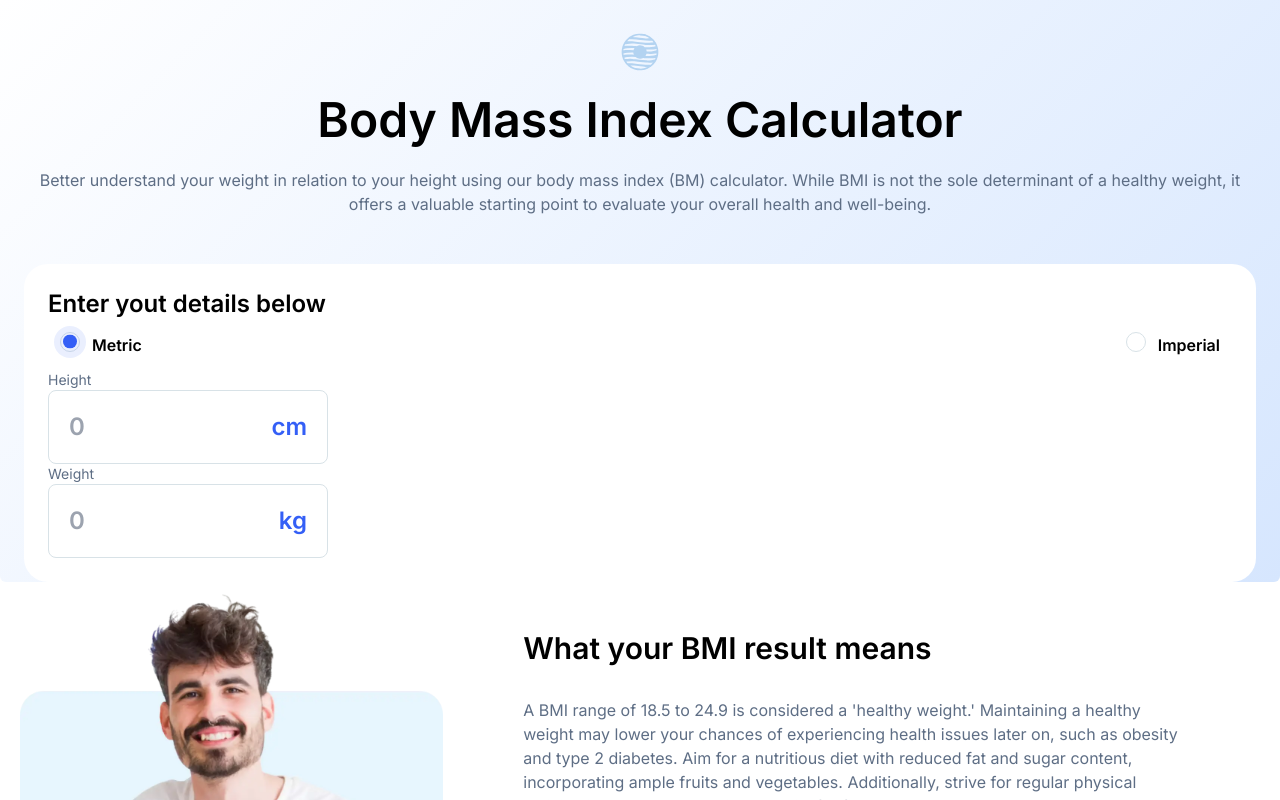
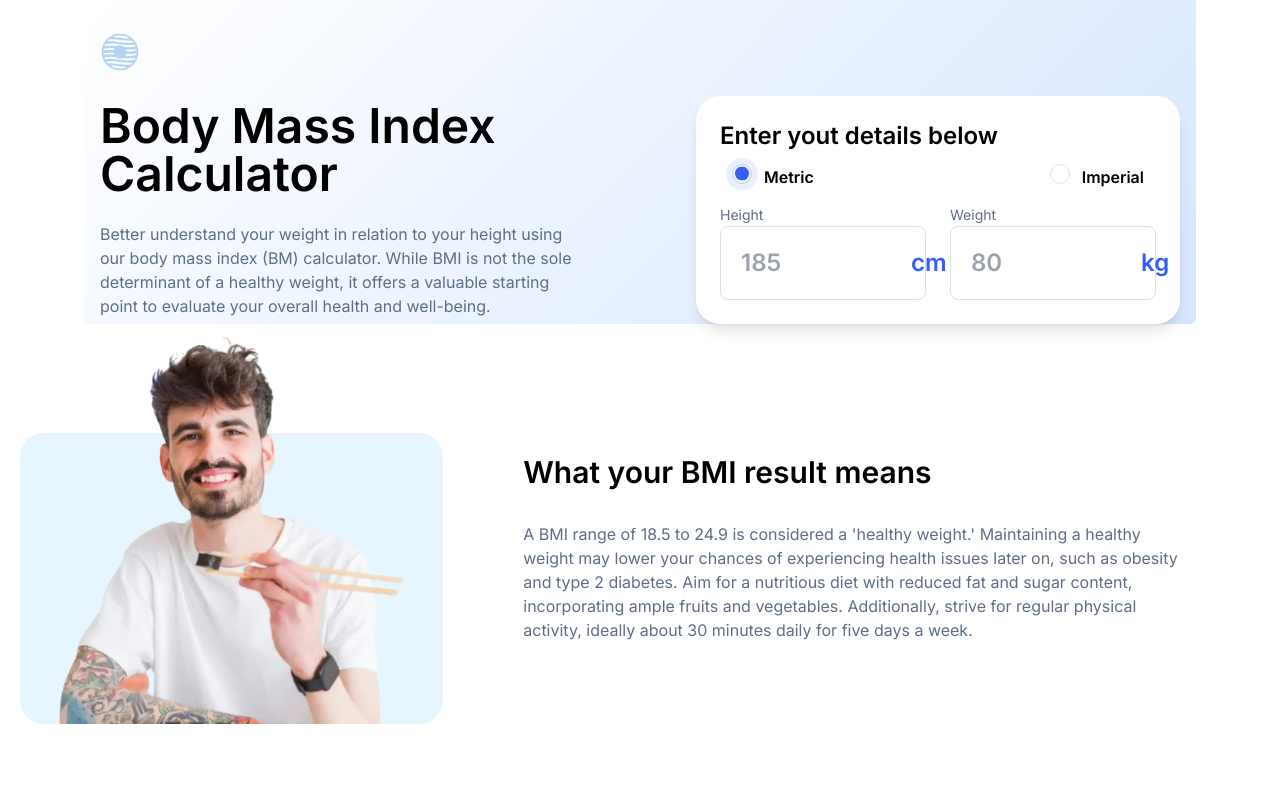
Before and after one commit to alfonso-ramos/bmi-calculator, a Vue app: page / in a window 1280 px wide. Shown: the top 800 px of the page. Built offline with nearby package versions, Linux system fonts and the light colour scheme.

Commit message:
[ADD] agregando estilos, quedo hasta la version tablet

```diff
--- a/src/components/Calculator.vue
+++ b/src/components/Calculator.vue
@@ -35,22 +35,18 @@ watch([height, weight, feet, inches, stones, pounds], () => {
 </script>
 
 <template>
-    <div class="bg-white rounded-3xl p-6">
+    <div class="bg-white rounded-3xl p-6 shadow-lg">
         <h2 class="text-2xl font-semibold">Enter yout details below</h2>
         <div class="flex justify-between">
             <label class="relative flex items-center p-3 rounded-full cursor-pointer gap-3" htmlFor="blue">
                 <div>
-                    <input
-                        name="color"
-                        type="radio"
-                        class="before:content[''] peer relative h-5 w-5 cursor-pointer appearance-none rounded-full border border-borders text-blue transition-all before:absolute before:top-2/4 before:left-2/4 before:block before:h-8 before:w-8 before:-translate-y-2/4 before:-translate-x-2/4 before:rounded-full before:bg-blue before:opacity-0 before:transition-opacity
-                        checked:before:bg-blue checked:before:opacity-10 hover:border-blue"
-                        value="metric"
-                        id="blue"
-                        v-model="selectedSystem"/>
+                    <input name="color" type="radio" class="before:content[''] peer relative h-5 w-5 cursor-pointer appearance-none rounded-full border border-borders text-blue transition-all before:absolute before:top-2/4 before:left-2/4 before:block before:h-8 before:w-8 before:-translate-y-2/4 before:-translate-x-2/4 before:rounded-full before:bg-blue before:opacity-0 before:transition-opacity
+                        checked:before:bg-blue checked:before:opacity-10 hover:border-blue" value="metric" id="blue"
+                        v-model="selectedSystem" />
                     <span
                         class="absolute text-blue transition-opacity opacity-0 pointer-events-none translate-y-[2.5px] -translate-x-[17px] peer-checked:opacity-100">
-                        <svg xmlns="http://www.w3.org/2000/svg" class="h-3.5 w-3.5" viewBox="0 0 16 16" fill="currentColor">
+                        <svg xmlns="http://www.w3.org/2000/svg" class="h-3.5 w-3.5" viewBox="0 0 16 16"
+                            fill="currentColor">
                             <circle data-name="ellipse" cx="8" cy="8" r="8"></circle>
                         </svg>
                     </span>
@@ -61,17 +57,13 @@ watch([height, weight, feet, inches, stones, pounds], () => {
             </label>
             <label class="relative flex items-center p-3 rounded-full cursor-pointer gap-3" htmlFor="blue">
                 <div>
-                    <input
-                        name="color"
-                        type="radio"
-                        class="before:content[''] peer relative h-5 w-5 cursor-pointer appearance-none rounded-full border border-borders text-blue transition-all before:absolute before:top-2/4 before:left-2/4 before:block before:h-8 before:w-8 before:-translate-y-2/4 before:-translate-x-2/4 before:rounded-full before:bg-blue before:opacity-0 before:transition-opacity
-                        checked:before:bg-blue checked:before:opacity-10 hover:border-blue"
-                        value="imperial"
-                        id="blue"
-                        v-model="selectedSystem"/>
+                    <input name="color" type="radio" class="before:content[''] peer relative h-5 w-5 cursor-pointer appearance-none rounded-full border border-borders text-blue transition-all before:absolute before:top-2/4 before:left-2/4 before:block before:h-8 before:w-8 before:-translate-y-2/4 before:-translate-x-2/4 before:rounded-full before:bg-blue before:opacity-0 before:transition-opacity
+                        checked:before:bg-blue checked:before:opacity-10 hover:border-blue" value="imperial" id="blue"
+                        v-model="selectedSystem" />
                     <span
                         class="absolute text-blue transition-opacity opacity-0 pointer-events-none translate-y-[2.5px] -translate-x-[17px] peer-checked:opacity-100">
-                        <svg xmlns="http://www.w3.org/2000/svg" class="h-3.5 w-3.5" viewBox="0 0 16 16" fill="currentColor">
+                        <svg xmlns="http://www.w3.org/2000/svg" class="h-3.5 w-3.5" viewBox="0 0 16 16"
+                            fill="currentColor">
                             <circle data-name="ellipse" cx="8" cy="8" r="8"></circle>
                         </svg>
                     </span>
@@ -82,42 +74,54 @@ watch([height, weight, feet, inches, stones, pounds], () => {
             </label>
         </div>
 
-        <div v-if="selectedSystem === 'metric'">
-            <label for="height">
-                <p class="text-sm text-dark-electric-blue">Height</p>
-            </label>
-            <div class="flex justify-between bg-white rounded-lg border border-solid border-borders p-5 max-w-[280px]">
-                <input class="font-semibold text-2xl w-[170px]" id="height" type="number" inputmode="numeric" min="0" placeholder="0" v-model.number="height">
-                <p class="text-2xl text-blue font-semibold">cm</p>
+        <div v-if="selectedSystem === 'metric'" class="md:grid md:grid-cols-2 gap-6">
+            <div>
+                <label class="inline-block" for="height">
+                    <p class="text-sm w-20 text-dark-electric-blue">Height</p>
+                </label>
+                <div class="flex justify-between bg-white rounded-lg border border-solid border-borders p-5 ">
+                    <input class="font-semibold text-2xl w-[170px]" id="height" type="number" inputmode="numeric"
+                        min="0" placeholder="185" v-model.number="height">
+                    <p class="text-2xl text-blue font-semibold">cm</p>
+                </div>
             </div>
-            <label for="weight">
-                <p class="text-sm text-dark-electric-blue">Weight</p>
-            </label>
-            <div class="flex justify-between bg-white rounded-lg border border-solid border-borders p-5 max-w-[280px]">
-                <input class="font-semibold text-2xl w-[170px]" id="weight" placeholder="0" type="number" v-model.number="weight">
-                <p class="text-2xl text-blue font-semibold">kg</p>
+
+            <div>
+
+                <label class="inline-block" for="weight">
+                    <p class="text-sm w-20 text-dark-electric-blue">Weight</p>
+                </label>
+                <div class="flex justify-between bg-white rounded-lg border border-solid border-borders p-5">
+                    <input class="font-semibold text-2xl w-[170px]" id="weight" placeholder="80" type="number"
+                        v-model.number="weight">
+                    <p class="text-2xl text-blue font-semibold">kg</p>
+                </div>
             </div>
         </div>
         <div v-else>
             <label for="feet">Height</label>
             <div class="flex gap-4">
                 <div class="flex justify-between bg-white rounded-lg border border-solid border-borders p-5 w-[132px]">
-                    <input class="w-10" id="feet" type="number" v-model.number="feet">
+                    <input class="font-semibold text-2xl w-10" id="feet" type="number" v-model.number="feet"
+                        placeholder="5">
                     <p class="text-2xl text-blue font-semibold">ft</p>
                 </div>
                 <div class="flex justify-between bg-white rounded-lg border border-solid border-borders p-5 w-[132px]">
-                    <input class="w-10" id="inches" type="number" v-model.number="inches">
+                    <input class="font-semibold text-2xl w-10" id="inches" type="number" v-model.number="inches"
+                        placeholder="11">
                     <p class="text-2xl text-blue font-semibold">in</p>
                 </div>
             </div>
             <label for="stones">Weight</label>
             <div class="flex gap-4">
                 <div class="flex justify-between bg-white rounded-lg border border-solid border-borders p-5 w-[132px]">
-                    <input class="w-10" id="stones" type="number" v-model.number="stones">
+                    <input class="font-semibold text-2xl w-10" id="stones" type="number" v-model.number="stones"
+                        placeholder="11">
                     <p class="text-2xl text-blue font-semibold">st</p>
                 </div>
                 <div class="flex justify-between bg-white rounded-lg border border-solid border-borders p-5 w-[132px]">
-                    <input class="w-10" id="pounds" type="number" v-model.number="pounds">
+                    <input class=" font-semibold text-2xl w-10" id="pounds" type="number" v-model.number="pounds"
+                        placeholder="4">
                     <p class="text-2xl text-blue font-semibold">lbs</p>
                 </div>
             </div>
@@ -126,6 +130,7 @@ watch([height, weight, feet, inches, stones, pounds], () => {
             <p>Calculating...</p>
         </div>
         <div v-else>
-            <p v-if="bmi !== null">BMI : {{ bmi.toFixed(1) }}</p></div>
+            <p v-if="bmi !== null">BMI : {{ bmi.toFixed(1) }}</p>
+        </div>
     </div>
 </template>
--- a/src/components/Header.vue
+++ b/src/components/Header.vue
@@ -2,17 +2,21 @@
 import Calculator from './Calculator.vue';
 </script>
 <template>
-    <div class="bg-gradient rounded-b-md pt-8 px-6">
-        <img class="mx-auto size-10 mb-6" src="../assets/images/logo.svg" alt="logo">
-        <h1 class="text-center font-semibold text-5xl mb-6">Body Mass Index Calculator</h1>
+    <div class="container bg-gradient rounded-b-md pt-8 px-6">
+        <div class="text-center xl:text-left">
+            <img class="mx-auto size-10 mb-6 xl:mx-0 " src="../assets/images/logo.svg" alt="logo">
+            <div class="xl:grid xl:grid-cols-2 xl:gap-28 xl:items-center">
+                <div>
+                    <h1 class=" font-semibold text-5xl mb-6">Body Mass Index Calculator</h1>
 
-        <p class="text-base text-dark-electric-blue text-center mb-12">
-            Better understand your weight in relation to your height using our body mass index (BM) calculator. While BMI is
-            not
-            the sole determinant of a healthy weight, it offers a valuable starting point to evaluate your overall health
-            and
-            well-being.
-        </p>
-        <Calculator />
+                    <p class="text-base text-dark-electric-blue">
+                        Better understand your weight in relation to your height using our body mass index (BM) calculator. While
+                        BMI is not the sole determinant of a healthy weight, it offers a valuable starting point to evaluate your
+                        overall health and well-being.
+                    </p>
+                </div>
+                <Calculator />
+            </div>
+        </div>
     </div>
 </template>
--- a/src/components/LimitationsContainer.vue
+++ b/src/components/LimitationsContainer.vue
@@ -2,7 +2,7 @@
     import LimitationCard from './LimitationCard.vue';
 </script>
 <template>
-    <h2 class="text-3xl font-semibold text-center">
+    <h2 class="text-3xl font-semibold text-center md:mt-24">
         Limitations of BMI
     </h2>
     <p class="font-base text-dark-electric-blue text-center mt-8 mb-14 mx-8">
--- a/src/components/Results.vue
+++ b/src/components/Results.vue
@@ -1,21 +1,16 @@
-<script >
+<script>
 </script>
 
 <template>
-    <div class="container md:flex">
-        <img class="md:max-h-[400px] md:relative md:right-20 md:my-auto" src="../assets/images/image-man-eating.webp" alt="man eating">
+    <div class="container md:flex items-center">
+        <img class="md:max-h-[400px] md:relative md:right-20 md:my-auto" src="../assets/images/image-man-eating.webp"
+            alt="man eating">
         <div>
             <h2 class="font-semibold text-3xl mt-12 mb-8">
                 What your BMI result means
             </h2>
             <p class="text-base text-dark-electric-blue">
-                A BMI range of 18.5 to 24.9 is considered a 'healthy weight.' Maintaining a healthy weight may lower your
-                chances of
-                experiencing health issues later on, such as obesity and type 2 diabetes. Aim for a nutritious diet with reduced
-                fat
-                and sugar content, incorporating ample fruits and vegetables. Additionally, strive for regular physical
-                activity,
-                ideally about 30 minutes daily for five days a week.
+                A BMI range of 18.5 to 24.9 is considered a 'healthy weight.' Maintaining a healthy weight may lower your chances of experiencing health issues later on, such as obesity and type 2 diabetes. Aim for a nutritious diet with reduced fat and sugar content, incorporating ample fruits and vegetables. Additionally, strive for regular physical activity, ideally about 30 minutes daily for five days a week.
             </p>
         </div>
     </div>
--- a/src/components/Tips/Tips.vue
+++ b/src/components/Tips/Tips.vue
@@ -3,7 +3,7 @@ import TipsCard from './TipsCard.vue';
 </script>
 
 <template>
-    <div class="bg-gradient mt-32 py-14 md:px-10 px-8">
+    <div class="container bg-gradient mt-32 py-14 md:px-10 px-8 xl:grid xl:grid-cols-3">
         <TipsCard icon="eating" title="Healthy eating"
             text="Healthy eating promotes weight control, disease prevention, better digestion, immunity, mental clarity, and mood." />
 
```
Also changed, not shown: src/components/Tips/TipsCard.vue (+5 -7 lines).
